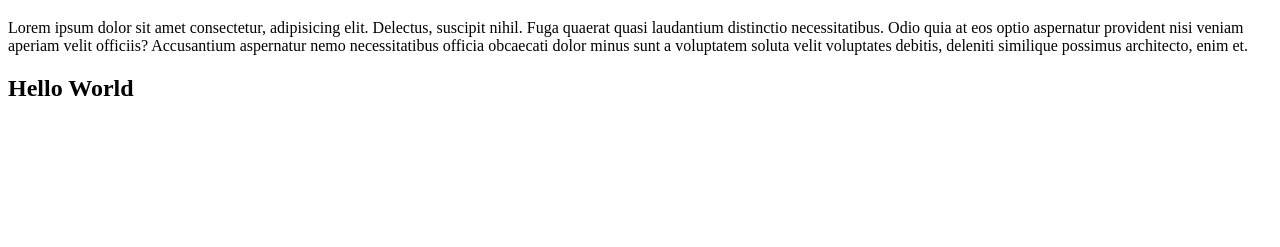
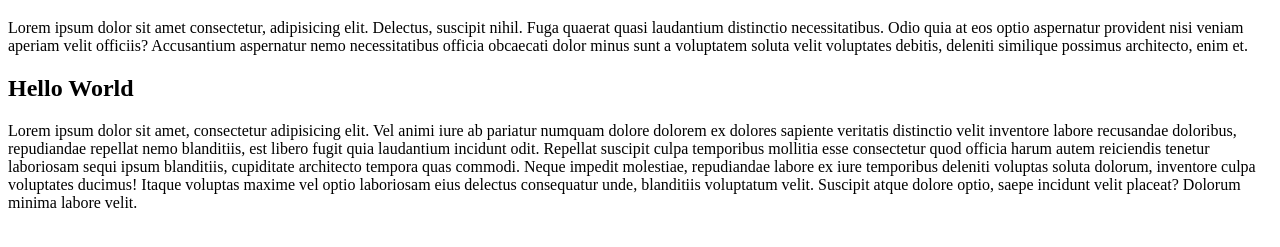
Before and after one commit to sunjidsohan2025/first-project, a plain HTML site: page index.html in a window 1280 px wide. Shown: the part 61-308 px from the top of the page. Drawn offline with Linux system fonts and the light colour scheme.

Commit message:
ptag added

```diff
--- a/index.html
+++ b/index.html
@@ -9,5 +9,6 @@
     <h1> Sunjid Islam </h1>
     <p>Lorem ipsum dolor sit amet consectetur, adipisicing elit. Delectus, suscipit nihil. Fuga quaerat quasi laudantium distinctio necessitatibus. Odio quia at eos optio aspernatur provident nisi veniam aperiam velit officiis? Accusantium aspernatur nemo necessitatibus officia obcaecati dolor minus sunt a voluptatem soluta velit voluptates debitis, deleniti similique possimus architecto, enim et.</p>
     <h2> Hello World </h2>
+    <p>Lorem ipsum dolor sit amet, consectetur adipisicing elit. Vel animi iure ab pariatur numquam dolore dolorem ex dolores sapiente veritatis distinctio velit inventore labore recusandae doloribus, repudiandae repellat nemo blanditiis, est libero fugit quia laudantium incidunt odit. Repellat suscipit culpa temporibus mollitia esse consectetur quod officia harum autem reiciendis tenetur laboriosam sequi ipsum blanditiis, cupiditate architecto tempora quas commodi. Neque impedit molestiae, repudiandae labore ex iure temporibus deleniti voluptas soluta dolorum, inventore culpa voluptates ducimus! Itaque voluptas maxime vel optio laboriosam eius delectus consequatur unde, blanditiis voluptatum velit. Suscipit atque dolore optio, saepe incidunt velit placeat? Dolorum minima labore velit.</p>
 </body>
 </html>
```
